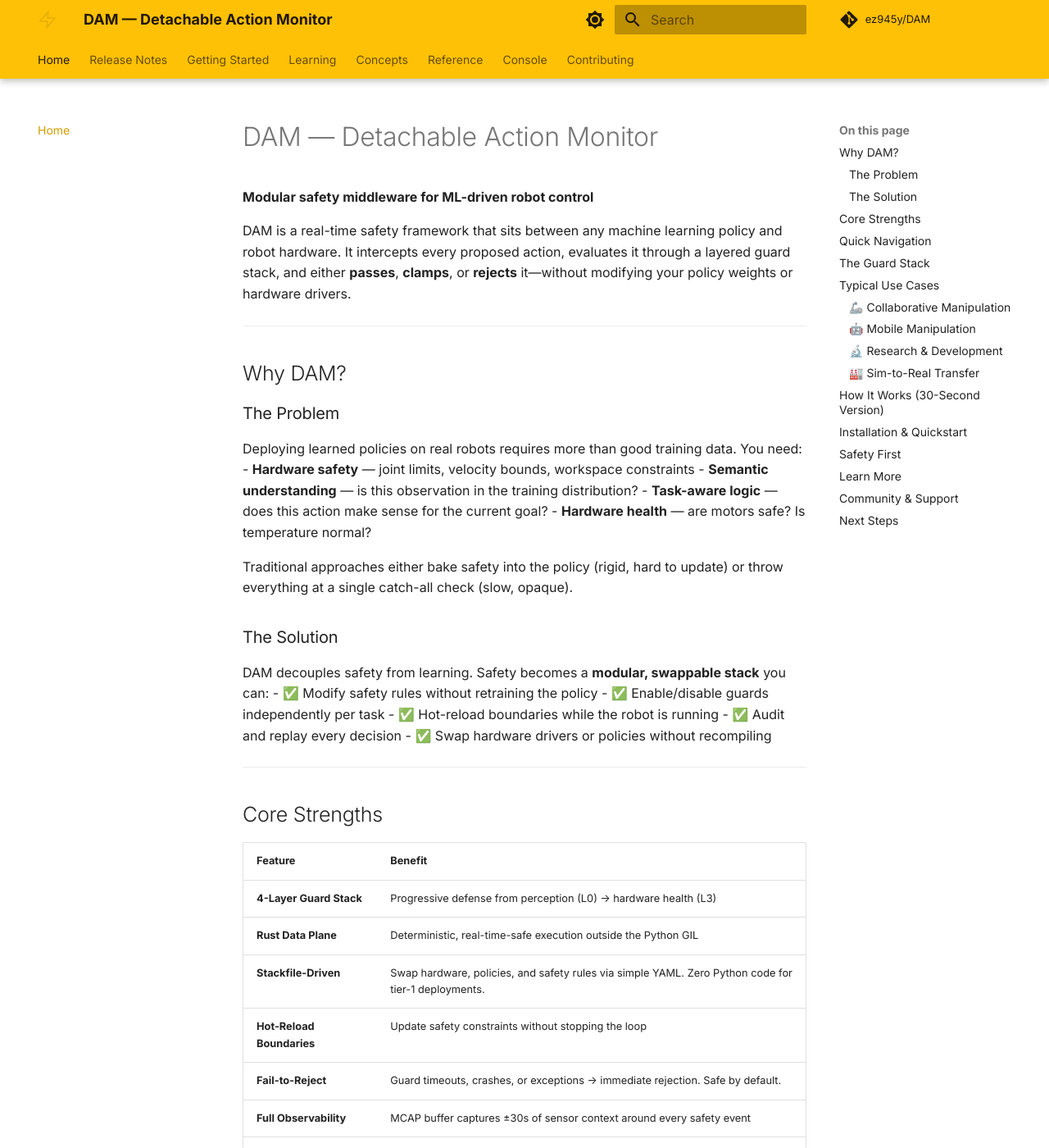
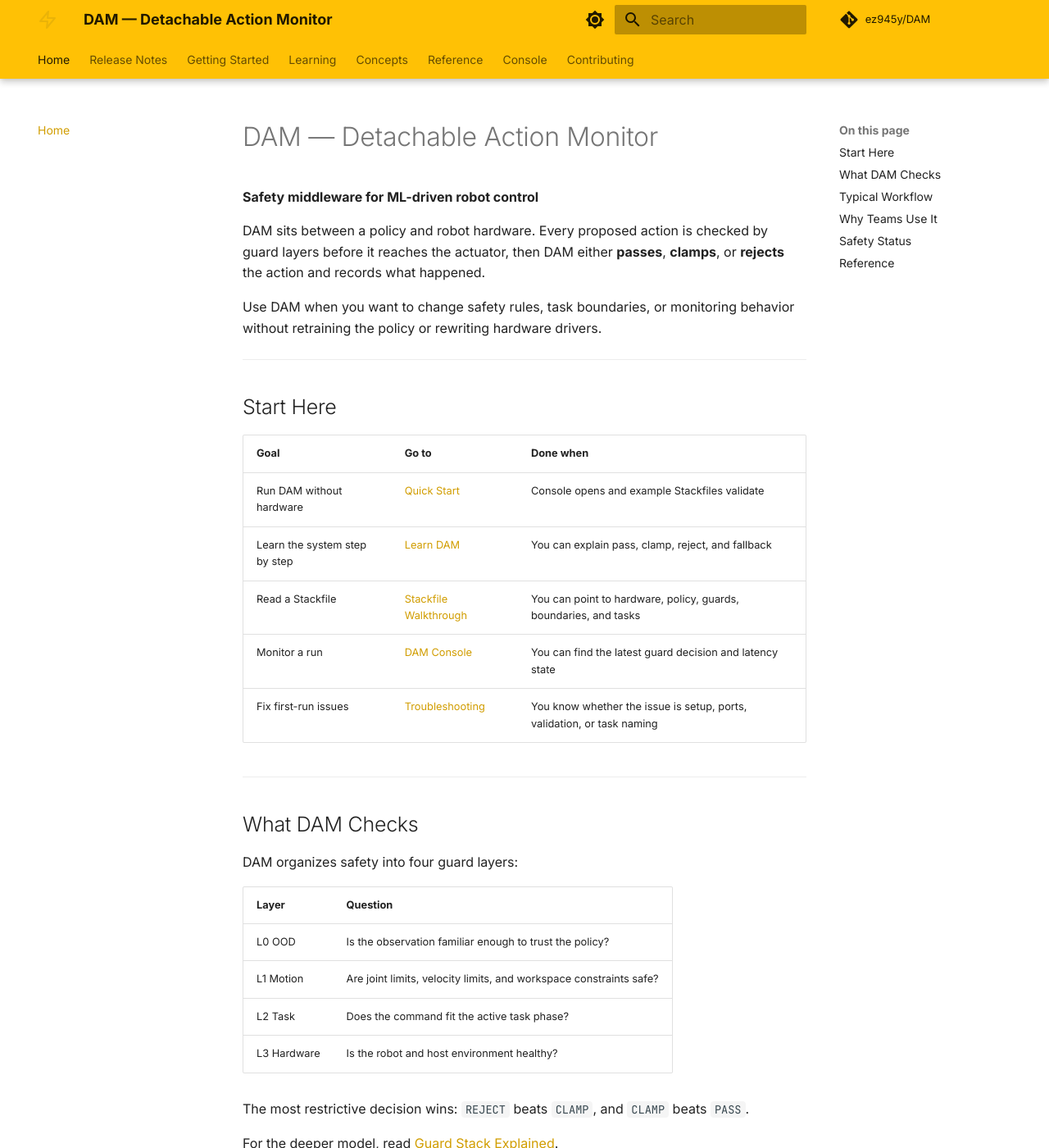
Before and after one commit to ez945y/DAM, an MkDocs documentation site: the page built from docs/index.md, in a window 1280 px wide and 1400 px high. Shown: the whole window at 82% size. Built offline with MkDocs 1.6.1 and Material for MkDocs 9.7.7, drawn with Linux system fonts in a browser that asks for light colours; comment, search, counter and statistics services are not loaded; some of the changed text lies outside the part shown.

Commit message:
feat: refocus docs homepage

````diff
--- a/docs/index.md
+++ b/docs/index.md
@@ -1,198 +1,78 @@
 # DAM — Detachable Action Monitor
 
-**Modular safety middleware for ML-driven robot control**
+**Safety middleware for ML-driven robot control**
 
-DAM is a real-time safety framework that sits between any machine learning policy and robot hardware. It intercepts every proposed action, evaluates it through a layered guard stack, and either **passes**, **clamps**, or **rejects** it—without modifying your policy weights or hardware drivers.
+DAM sits between a policy and robot hardware. Every proposed action is checked by guard layers before it reaches the actuator, then DAM either **passes**, **clamps**, or **rejects** the action and records what happened.
+
+Use DAM when you want to change safety rules, task boundaries, or monitoring behavior without retraining the policy or rewriting hardware drivers.
 
 ---
 
-## Why DAM?
+## Start Here
 
-### The Problem
-
-Deploying learned policies on real robots requires more than good training data. You need:
-- **Hardware safety** — joint limits, velocity bounds, workspace constraints
-- **Semantic understanding** — is this observation in the training distribution?
-- **Task-aware logic** — does this action make sense for the current goal?
-- **Hardware health** — are motors safe? Is temperature normal?
-
-Traditional approaches either bake safety into the policy (rigid, hard to update) or throw everything at a single catch-all check (slow, opaque).
-
-### The Solution
-
-DAM decouples safety from learning. Safety becomes a **modular, swappable stack** you can:
-- ✅ Modify safety rules without retraining the policy
-- ✅ Enable/disable guards independently per task
-- ✅ Hot-reload boundaries while the robot is running
-- ✅ Audit and replay every decision
-- ✅ Swap hardware drivers or policies without recompiling
+| Goal | Go to | Done when |
+|------|-------|-----------|
+| Run DAM without hardware | [Quick Start](getting-started/quickstart.md) | Console opens and example Stackfiles validate |
+| Learn the system step by step | [Learn DAM](learn/index.md) | You can explain pass, clamp, reject, and fallback |
+| Read a Stackfile | [Stackfile Walkthrough](getting-started/stackfile-walkthrough.md) | You can point to hardware, policy, guards, boundaries, and tasks |
+| Monitor a run | [DAM Console](console.md) | You can find the latest guard decision and latency state |
+| Fix first-run issues | [Troubleshooting](getting-started/troubleshooting.md) | You know whether the issue is setup, ports, validation, or task naming |
 
 ---
 
-## Core Strengths
+## What DAM Checks
 
-| Feature | Benefit |
-|---------|---------|
-| **4-Layer Guard Stack** | Progressive defense from perception (L0) → hardware health (L3) |
-| **Rust Data Plane** | Deterministic, real-time-safe execution outside the Python GIL |
-| **Stackfile-Driven** | Swap hardware, policies, and safety rules via simple YAML. Zero Python code for tier-1 deployments. |
-| **Hot-Reload Boundaries** | Update safety constraints without stopping the loop |
-| **Fail-to-Reject** | Guard timeouts, crashes, or exceptions → immediate rejection. Safe by default. |
-| **Full Observability** | MCAP buffer captures ±30s of sensor context around every safety event |
-| **Built-in Adapters** | LeRobot (SO-ARM101) and ROS 2 support out of the box |
+DAM organizes safety into four guard layers:
+
+| Layer | Question |
+|-------|----------|
+| L0 OOD | Is the observation familiar enough to trust the policy? |
+| L1 Motion | Are joint limits, velocity limits, and workspace constraints safe? |
+| L2 Task | Does the command fit the active task phase? |
+| L3 Hardware | Is the robot and host environment healthy? |
+
+The most restrictive decision wins: `REJECT` beats `CLAMP`, and `CLAMP` beats `PASS`.
+
+For the deeper model, read [Guard Stack Explained](concepts/guards-explained.md).
 
 ---
 
-## Quick Navigation
+## Typical Workflow
 
-<div class="grid cards" markdown>
+1. Configure a Stackfile.
+2. Validate it with `dam validate` or `make validate`.
+3. Run DAM with the selected task.
+4. Watch the console for pass, clamp, reject, latency, and risk state.
+5. Use logs and MCAP sessions to inspect safety events.
 
-- **New to DAM?**
-  Start with [Learn DAM →](learn/index.md)
-
-- **Deploy Your System**
-  Read [Stackfile Guide →](quick-stack.md)
-
-- **Monitor & Control**
-  Use the [DAM Console →](console.md)
-
-- **Integrate via API**
-  Check [Services API →](services-api.md)
-
-- **Deep Dive**
-  See [Full Specification →](DAM_Specification.md)
-
-</div>
+Start with the no-hardware demo before moving to real robot hardware.
 
 ---
 
-## The Guard Stack
+## Why Teams Use It
 
-DAM evaluates actions through **4 independent layers**, each with a specific responsibility:
-
-```
-Policy Output (proposed action)
-    ↓
-[ L0 — OOD Detection ]       ← Is this observation familiar?
-    ↓
-[ L1 — Physical Kinematics ] ← Are joint limits and motion constraints safe?
-    ↓
-[ L2 — Task Execution ]      ← Does this command fit the current task phase?
-    ↓
-[ L3 — Hardware Monitor ]    ← Is the hardware healthy?
-    ↓
-DECISION: Pass / Clamp / Reject
-    ↓
-Hardware Command (or Fallback)
-```
-
-Each layer votes independently. The **most restrictive** decision wins. Layers can be enabled/disabled via Stackfile.
+- Safety rules live in versioned configuration.
+- Built-in guard layers can be enabled per task.
+- Fail-to-reject behavior makes guard failures conservative.
+- MCAP loopback logs help replay and audit safety events.
+- LeRobot, ROS 2, and dataset-style workflows can share the same safety model.
 
 ---
 
-## Typical Use Cases
+## Safety Status
 
-### 🦾 Collaborative Manipulation
-Control a dual-arm robot with learned pick-and-place policies while enforcing workspace bounds, force limits, and emergency stops.
-
-```yaml
-guards:
-  - L1: motion
-    phase: 0
-  - L2: execution
-    phase: 1
-  - L3: hardware
-    always: true
-```
-
-### 🤖 Mobile Manipulation
-Deploy a Diffusion Policy on a mobile base. Keep the base within a geofence while the arm executes learned manipulation.
-
-### 🔬 Research & Development
-Rapidly prototype new policies without waiting for safety certification. DAM handles compliance; you focus on learning.
-
-### 🏭 Sim-to-Real Transfer
-Test policies in simulation, deploy directly to hardware with DAM guardrails. Update boundaries as you learn what works.
+DAM is research and experimental-grade software. It is not certified for safety-critical production use or unsupervised human-collaborative environments. Treat it as a safety research and development tool, validate your Stackfiles carefully, and keep hardware emergency procedures in place.
 
 ---
 
-## How It Works (30-Second Version)
+## Reference
 
-1. **Register adapters** — plug in your hardware (LeRobot, ROS 2, custom) and policy
-2. **Write a Stackfile** — define guards, boundaries, and fallback strategies in YAML
-3. **Start the runtime** — `dam run mystack.yaml --task mytask`
-4. **DAM steps every cycle:**
-   - Read observations from hardware
-   - Propose action from policy
-   - Evaluate through 4-layer guard stack
-   - Clamp/reject if unsafe
-   - Send command to hardware
-   - Log everything to MCAP
-
-5. **Monitor in real-time** — open the DAM Console to watch guard decisions, latencies, and risk levels
-
----
-
-## Installation & Quickstart
-
-```bash
-git clone https://github.com/ez945y/DAM.git && cd DAM
-make setup   # one-time: venv + Rust extension + npm deps
-make run     # start backend + console (http://localhost:3000)
-```
-
-`make setup` handles everything automatically — Python environment (via `uv`), Rust extension build (via `maturin`), and frontend dependencies (via `npm`). See [Installation →](installation.md) for prerequisites and hardware-specific setup.
-
----
-
-## Safety First
-
-DAM is built on **defense-in-depth** and **fail-safe** principles:
-
-- **Fail-to-Reject** — any timeout, exception, or unexpected behavior in the guard stack results in immediate rejection
-- **Memory Safety** — Rust data plane eliminates memory vulnerabilities
-- **Deterministic Execution** — real-time-friendly, no GIL contention
-- **Layered Verification** — safety is not a single point of failure
-
-**Important:** DAM is currently **research and experimental-grade software**. It is not certified for safety-critical or production use in human-collaborative or high-risk environments. Use at your own risk. We are actively working toward formal verification, worst-case timing analysis, and compliance-oriented documentation.
-
----
-
-## Learn More
-
-| Topic | Where |
-|-------|-------|
-| **Learn DAM step by step** | [Learning Path →](learn/index.md) |
-| **Deploy with Stackfiles** | [Stackfile Guide →](quick-stack.md) |
-| **Monitor your system** | [Console Guide →](console.md) |
-| **Control via API** | [Services API →](services-api.md) |
-| **Guards reference** | [Guards Reference →](guards-reference.md) |
-| **Boundary callbacks** | [Boundary Callbacks →](boundary-callbacks.md) |
-| **Contribute** | [Contributing →](contributing.md) |
-
----
-
-## Community & Support
-
-- 📖 [Full Specification](DAM_Specification.md)
-- 💬 [GitHub Discussions](https://github.com/ez945y/DAM/discussions)
-- 🐛 [Report Issues](https://github.com/ez945y/DAM/issues)
-- ✅ [Contribution Guidelines](contributing.md)
-
----
-
-## Next Steps
-
-Based on your role, here's where to start:
-
-- **I want to get running fast** → [Installation →](installation.md)
-- **I want a guided learning path** → [Learn DAM →](learn/index.md)
-- **I want to deploy a stack** → [Stackfile Guide →](quick-stack.md)
-- **I want to monitor in real-time** → [Console Guide →](console.md)
-- **I'm deploying to hardware** → [Installation — Hardware Support →](installation.md#hardware-support-so-arm101-lerobot)
-
----
-
-**DAM makes advanced robot safety modular, verifiable, and accessible to the embodied AI community.**
-
-*Built for safer embodied AI.*
+| Need | Page |
+|------|------|
+| Install details | [Installation](installation.md) |
+| Full Stackfile fields | [Stackfile Guide](quick-stack.md) |
+| CLI commands | [CLI](cli.md) |
+| Guard catalog | [Guards Reference](guards-reference.md) |
+| Boundary callbacks | [Boundary Callbacks](boundary-callbacks.md) |
+| API details | [Services API](services-api.md) |
+| Architecture reference | [Specification](DAM_Specification.md) |
````
Also changed, not shown: 1 other file.
